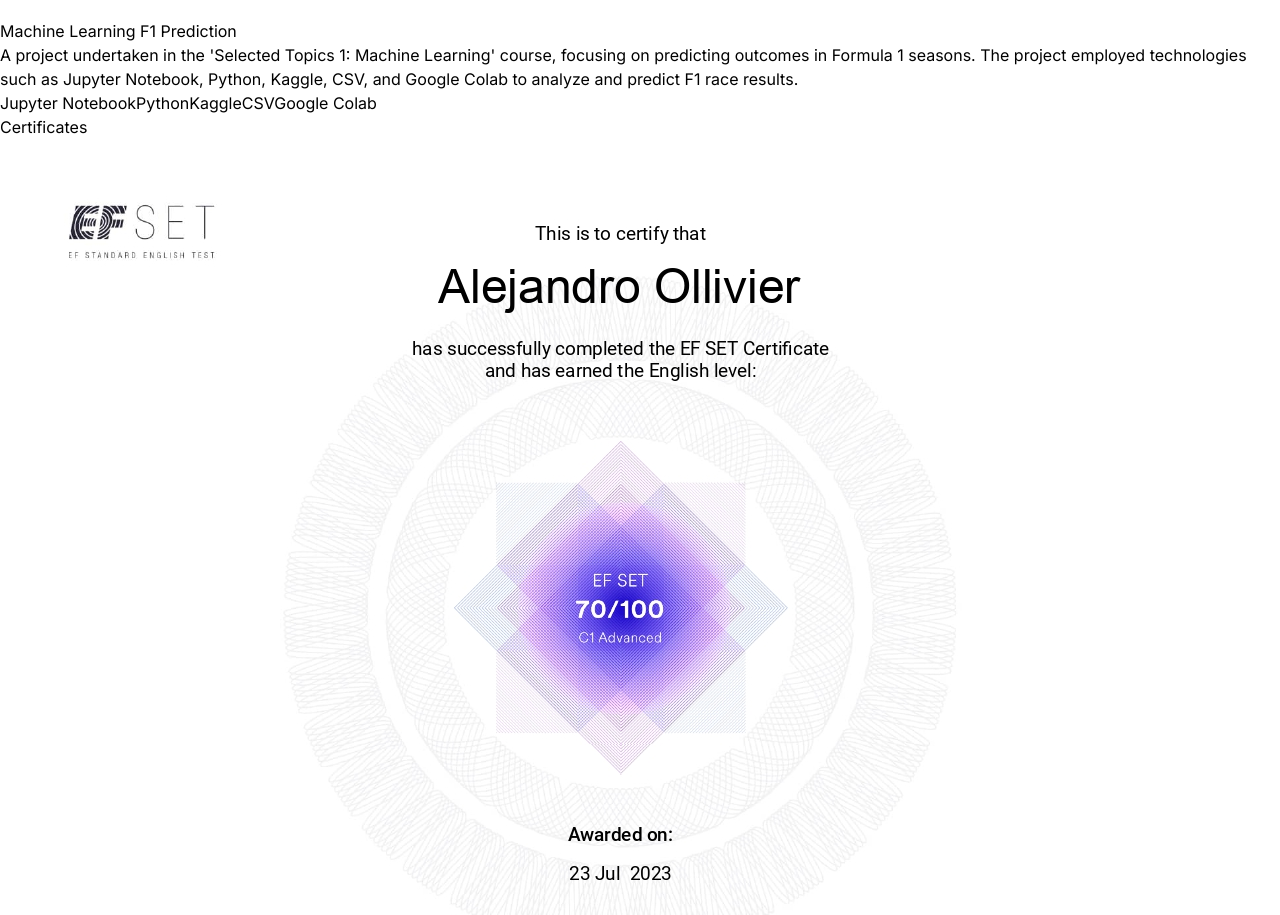
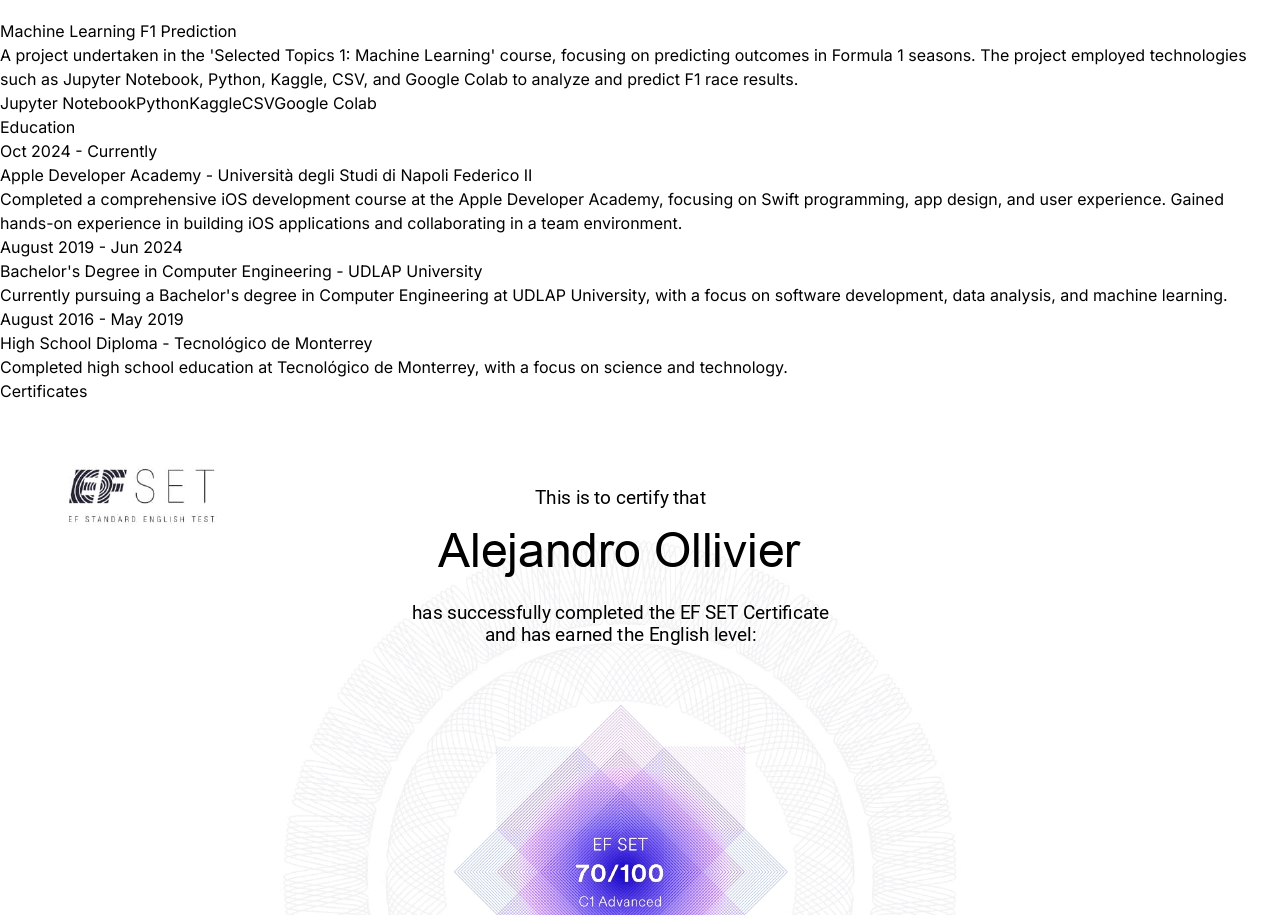
Before and after one commit to Alepepi/AleOCV, a React (Vite) app: page / in a window 1280 px wide. Shown: the part 4183-5098 px from the top of the page. Built offline with nearby package versions, Linux system fonts and the light colour scheme.

Commit message:
Add(Education.jsx): Implement Education component and integrate education details into constants

```diff
--- a/src/App.jsx
+++ b/src/App.jsx
@@ -7,6 +7,7 @@
 import Projects from "./Components/Projects"
 import Contact from "./Components/Contact"
 import Certificates from "./Components/Certificates"
+import Education from "./Components/Education"
 
 const App = () => {
   return (
@@ -22,6 +23,7 @@
       <Technologies />
       <Experience />
       <Projects />
+      <Education />
       <Certificates />
       <Contact />
       </div>
--- /dev/null
+++ b/src/Components/Education.jsx
@@ -0,0 +1,56 @@
+import React from 'react'
+import { EDUCATION } from "../constants"
+import { motion } from "framer-motion";
+
+const Education = () => {
+    return (
+        <div className=" border-b border-neutral-900 pb-4" id="education">
+            <motion.h1
+                whileInView={{ opacity: 1, y: 0 }}
+                initial={{ opacity: 0, y: -100 }}
+                transition={{ duration: 1.5 }}
+                className=" my-20 text-center text-4xl">Education</motion.h1>
+            <div>
+                {EDUCATION.map((education, index) => (
+                    <div key={index} className=" mb-8 flex flex-wrap lg:justify-center">
+                        <motion.div
+                            whileInView={{ opacity: 1, x: 0 }}
+                            initial={{ opacity: 0, x: -100 }}
+                            transition={{ duration: 1 }}
+                            className=" w-full lg:w-1/4">
+                            <p className=" mb-2 text-sm text-neutral-400">{education.year}</p>
+                            {/*<img
+                                src={education.image}
+                                width={150}
+                                height={150}
+                                alt={education.title}
+                                className=" mb-6 mr-6 mt-6 rounded"
+                                style={{
+                                    width: '150px',
+                                    height: '150px',
+                                    objectFit: 'contain',
+                                    objectPosition: 'center',
+                                    marginBottom: '20px',
+                                }}
+                            />*/}
+                        </motion.div>
+                        <motion.div
+                            whileInView={{ opacity: 1, x: 0 }}
+                            initial={{ opacity: 0, x: 100 }}
+                            transition={{ duration: 1.5 }}
+                            className=" w-full max-w-xl lg:h-3/4">
+                            <h6 className=" mb-2 font-semibold">
+                                <span className=" text-sm text-purple-100">
+                                    {education.title} - {education.institution}
+                                </span>
+                            </h6>
+                            <p className=" mb-4 text-neutral-400">{education.description}</p>
+                        </motion.div>
+                    </div>
+                ))}
+            </div>
+        </div>
+    )
+}
+
+export default Education
--- a/src/constants/index.js
+++ b/src/constants/index.js
@@ -8,6 +8,10 @@
 import Cert2 from "../assets/GCCF.jpg";
 import Cert3 from "../assets/iOSLabCert.jpg";
 import Cert4 from "../assets/ImagePorcCertMT.jpg";
+
+import Edu1 from "../assets/prepatec-logo.png";
+import Edu2 from "../assets/udlap-logo.png";
+import Edu3 from "../assets/unita-logo.png";
 
 export const HERO_CONTENT = `I am a passionate Web developer with a dream of becoming an excellent developer with a focus in UX. With 1 year of hands-on experience, I have honed my skills in front-end technologies like React and Tailwind, as well as some design technologies like Figma. My goal is to give great solutions for the clients in Front-end development asi well as making an excellent experience for the users, and finally keep my growth in the development industry.`;
 
@@ -126,6 +130,31 @@
 ];
 //GIT COLLABORATION
 
+//EDUCATION
+export const EDUCATION = [
+  {
+    year: "Oct 2024 - Currently",
+    title: "Apple Developer Academy",
+    institution: "Università degli Studi di Napoli Federico II",
+    description: `Completed a comprehensive iOS development course at the Apple Developer Academy, focusing on Swift programming, app design, and user experience. Gained hands-on experience in building iOS applications and collaborating in a team environment.`,
+    image: Edu3,
+  },
+  {
+    year: "August 2019 - Jun 2024",
+    title: "Bachelor's Degree in Computer Engineering",
+    institution: "UDLAP University",
+    description: `Currently pursuing a Bachelor's degree in Computer Engineering at UDLAP University, with a focus on software development, data analysis, and machine learning.`, // TODO: Add more details
+    image: Edu2,
+  },
+  {
+    year: "August 2016 - May 2019",
+    title: "High School Diploma",
+    institution: "Tecnológico de Monterrey",
+    description: `Completed high school education at Tecnológico de Monterrey, with a focus on science and technology.`,
+    image: Edu1,
+  },
+];
+
 //CONTACT
 export const CONTACT = {
   phoneNo: "+52 871 331 4759 ",
```
